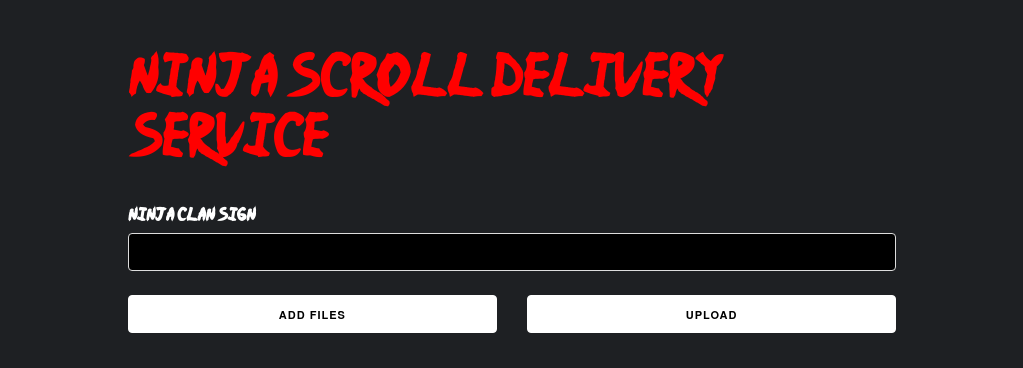
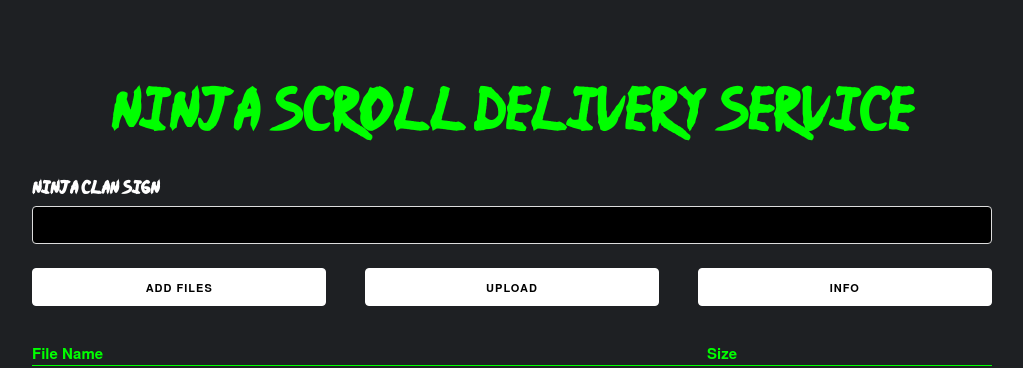
Before and after one commit to oxalorg/mitesh.ninja, a Flask app: page /upload in a window 1280 px wide. Shown: the top 368 px of the page, without its empty margins (128-1151 px from the left). Run offline with Flask 2, Linux system fonts and the light colour scheme; lists and menus that the app fills with data are empty; parts of the project's set-up code (start-up, migrations or seed data) failed here and were passed over; some libraries are stand-ins or nearby versions.

Commit message:
Some layout and front end goodies!

```diff
--- a/app/templates/layout.html
+++ b/app/templates/layout.html
@@ -22,8 +22,8 @@
             </ul>
           {% endif %}
         {% endwith %}
-        {% block body %}{% endblock %}
     </div>
 </div>
+{% block body %}{% endblock %}
 </body>
 </html>
--- a/app/templates/upload.html
+++ b/app/templates/upload.html
@@ -29,9 +29,9 @@
         }
         var currentNumber = 1;
         function progressiveRandomNumber(){
-            if(currentNumber > 2000)
+            if(currentNumber > 20000)
                     currentNumber = 1;
-            currentNumber += currentNumber/(Math.sqrt(currentNumber)) + currentNumber/8;
+            currentNumber += currentNumber/(Math.sqrt(currentNumber)) + currentNumber/3;
             console.log(currentNumber);
             return currentNumber;
         }
@@ -42,7 +42,15 @@
                 randomizeChangeColor();
             }, randomTime);
         }());
-        randomizeChangeColor();
+
+        function toggleInfo(){
+            var infoBox = document.getElementById('infoBox');
+            if(infoBox.style.display == 'none'){
+                infoBox.style.display = 'block';
+            } else {
+                infoBox.style.display = 'none';
+            }
+        }
 </script>
 <style>
     input[type="file"] {
@@ -54,7 +62,7 @@
 </style>
 <div class="container">
     <div class="row">
-        <h1 id="ninja-scroll-hd" style="font-family:NjNaruto">Ninja Scroll Delivery Service</h1>
+        <h1 id="ninja-scroll-hd" class="text-center" style="font-family:NjNaruto">Ninja Scroll Delivery Service</h1>
     </div>
     <div class="row .text-center">
 {#        <img src="{{ url_for('static', filename='img/shuriken.png') }}" alt="shuriken-px-art">#}
@@ -64,19 +72,31 @@
             <label style="font-family:NjNaruto">Ninja clan sign</label>
         </div>
         <div class="row">
-            <input class="u-full-width" type="password" name="password" id="pass">
+            <input class="u-full-width" type="password" name="password" id="pass" required>
         </div>
         <br>
         <div class="row">
-            <div class="six columns">
+            <div class="four columns">
                 <label class="custom-file-upload button button-primary u-full-width">
                     <input type="file" id="fileInput" name="file[]" onchange="getFileData(this);" multiple>
                      Add files
                 </label>
             </div>
-            <div class="six columns">
-                <input class="button-primary u-full-width" type=submit value=Upload>
+            <div class="four columns">
+                <input class="button-primary u-full-width" type=submit style="margin-bottom:10px"; value=Upload>
             </div>
+            <div class="four columns">
+                <input class="button-primary u-full-width" type=button value="info" style="margin-bottom:10px"; onclick="toggleInfo();event.preventDefault();">
+            </div>
+        </div>
+        <div class="row" id="infoBox" style="display:none">
+        <br>
+            <ul>
+                <li>Only 'txt', 'pdf', 'png', 'jpg', 'jpeg', 'gif' extensions are allowed.</li>
+                <li>Files should be less than 2.0 MB in size.</li>
+                <li>Images may be compressed to store space.</li>
+                <li>To get a ninja clan sign/password, contact the sensei.</li>
+            </ul>
         </div>
     </form>
     <div class="row">
```
